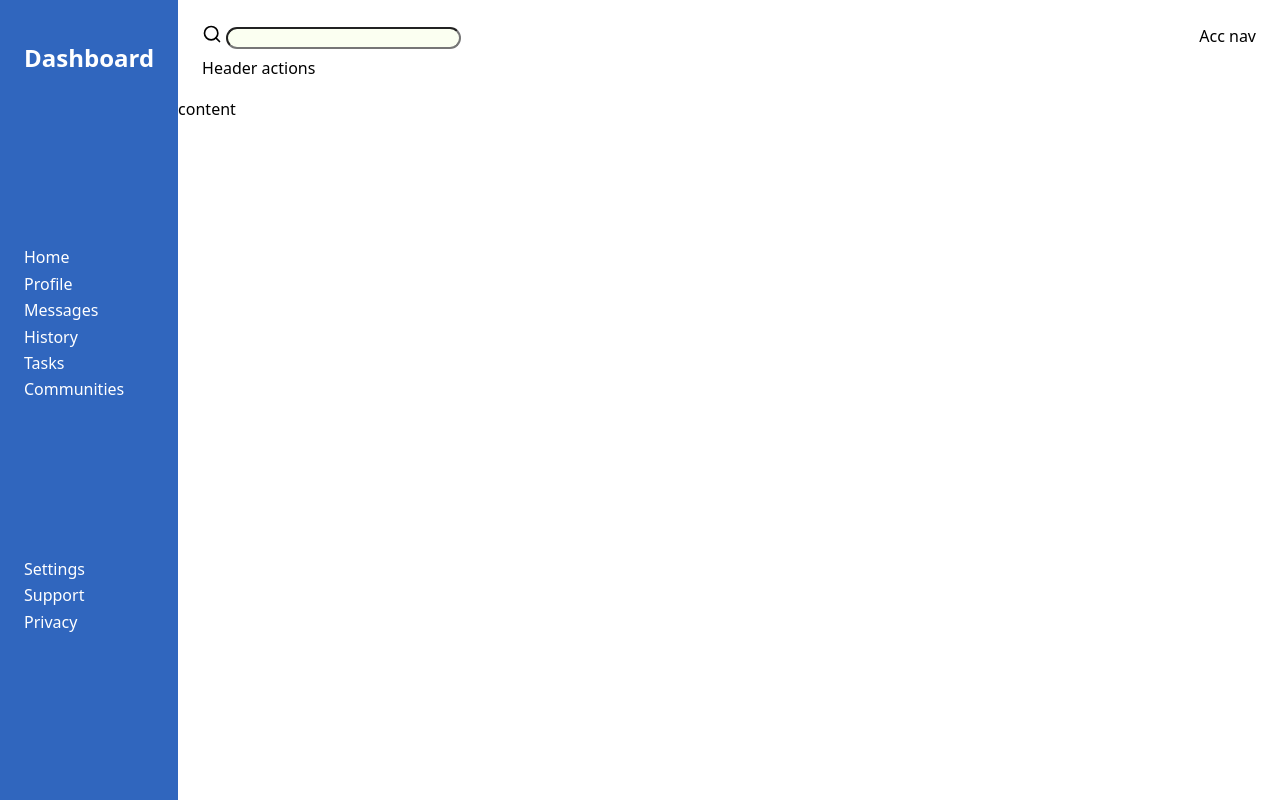
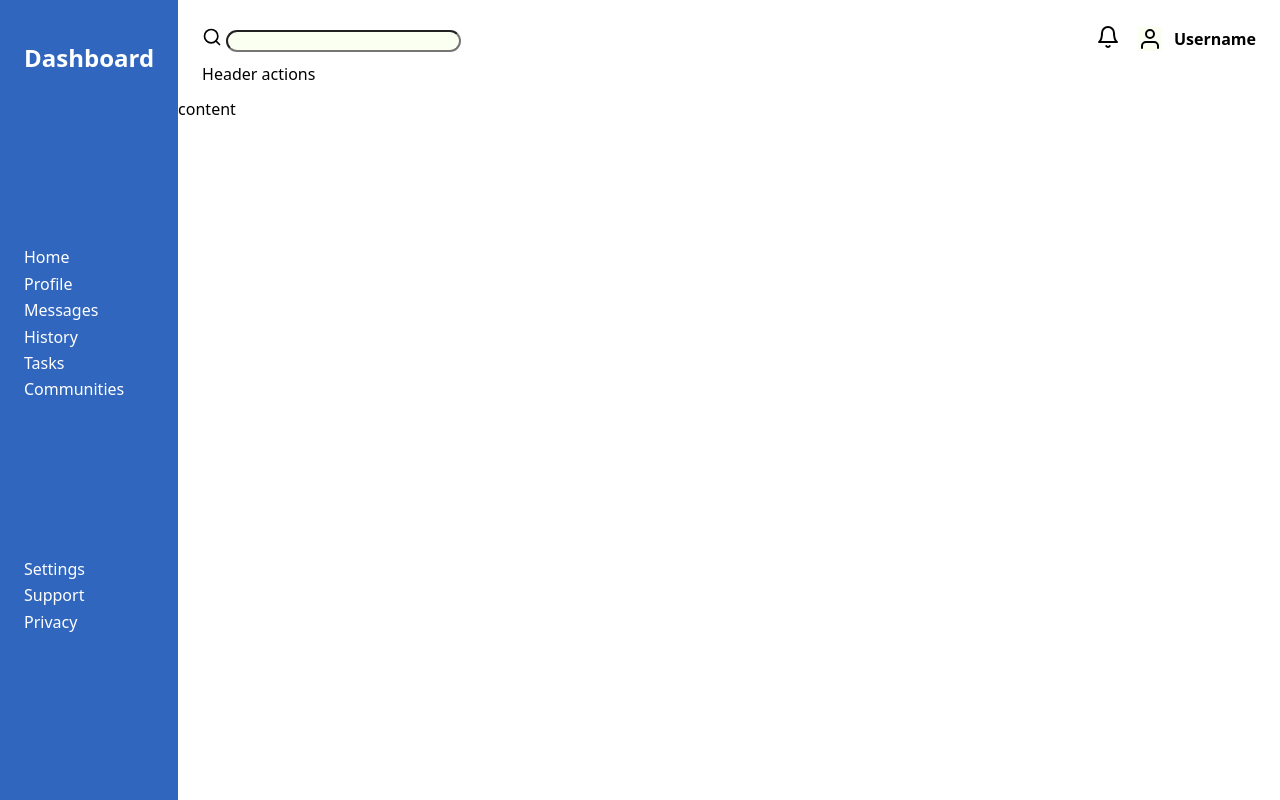
Before and after one commit to weitingyp/odin-admin-dashboard, a plain HTML site: page index.html in a window 1280 px wide. Drawn offline with Linux system fonts and the light colour scheme.

Commit message:
feat: add notification, display pic, user name with styling

```diff
--- a/index.html
+++ b/index.html
@@ -36,7 +36,15 @@
                         <input type="text" id="header-nav-search" name="header-nav-search">
                     </form>
                 </div>
-                <div id="header-nav-acc">Acc nav</div>
+                <div id="header-nav-acc">
+                    <a href="http://" id="notif-btn-link">
+                        <button type="button" id="notification-btn">
+                            <img id="notif-btn" class="icon" src="./assets/bell-icon.svg">
+                        </button>
+                    </a>
+                    <img id="display-photo" src="./assets/user-icon.svg">
+                    <span id="username">Username</span>
+                </div>
             </div>
             <div id="header-actions">
                 Header actions
--- a/style.css
+++ b/style.css
@@ -79,6 +79,31 @@ body {
     margin: 0;
 }
 
+#header-nav-acc{
+    display: grid;
+    grid-auto-flow: column;
+    justify-items: center;
+    align-items: center;
+    gap: 12px;
+}
+
+button#notification-btn{
+    border: none;
+    background-color: transparent;
+}
+
+#notif-btn{
+    fill: none;
+}
+
+#display-photo{
+    background-color: var(--background-color);
+}
+
+#username{
+    font-weight: bold;
+}
+
 #content{
     grid-area: content;
 }
```
